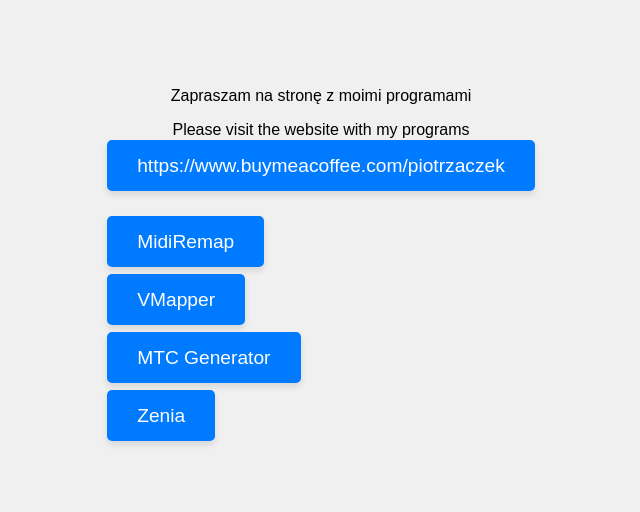
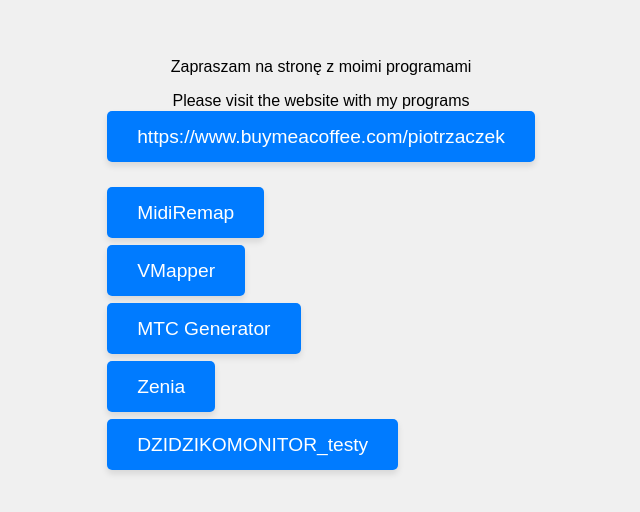
Before and after one commit to Blukotek/web-tools, a plain HTML site: page index.html in a window 1280 px wide. Shown: the part 160-672 px from the top of the page, without its empty margins (319-959 px from the left). Drawn offline with Linux system fonts and the light colour scheme.

Commit message:
Add link to DZIDZIKOMONITOR_testy
Added a new link to DZIDZIKOMONITOR_testy in the HTML file.

```diff
--- a/index.html
+++ b/index.html
@@ -61,6 +61,11 @@
         <br>
 
         <a href="z.html">Zenia</a>
+     <br>
+        <br>
+        <br>
+
+        <a href="DZIDZIKOMONITOR.html">DZIDZIKOMONITOR_testy</a>
     </div>
 
 
```
